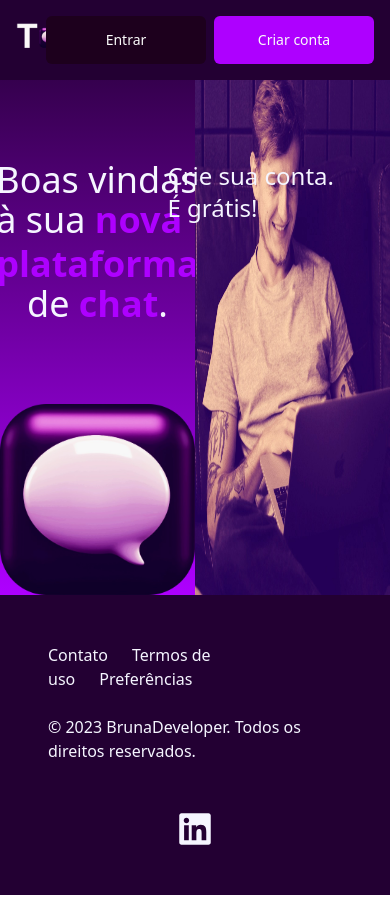
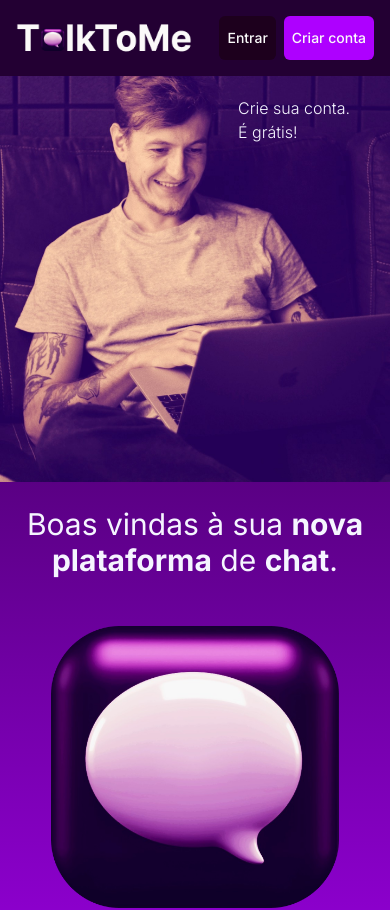
Before and after one commit to brunavarela/TalkToMe, a Next.js app in the folder talk-to-me-project/: page / in a window 390 px wide. Shown: the top 910 px of the page. Built offline with nearby package versions, Linux system fonts and the light colour scheme.

Commit message:
chore: create home responsiveness

```diff
--- a/talk-to-me-project/src/app/page.tsx
+++ b/talk-to-me-project/src/app/page.tsx
@@ -1,66 +1,76 @@
 import { Button } from "@/components/ui/button";
 import Link from "next/link";
+import { FaLinkedin } from "react-icons/fa";
 import secondaryLogo from "./assets/secondary-logo.png";
 import primaryLogo from "./assets/primary-logo.png";
 import bgImage from "./assets/bg-image.png";
-import { FaLinkedin } from "react-icons/fa";
 
 export default function Home() {
   return (
-    <body className="h-max">
-      <nav className="w-full absolute flex bg-background">
-        <div className="p-4 w-1/2">
-          <img src={primaryLogo.src} className="w-44"></img>
+    <div className="flex flex-col min-h-screen bg-gradient-to-b from-background to-foreground">
+      <nav className="w-full p-4 absolute flex bg-background  z-10">
+        <div className="w-1/2">
+          <img src={primaryLogo.src} className="w-44" alt="Primary Logo" />
         </div>
-        <div className="p-4 flex justify-end w-1/2">
+        <div className="w-1/2 flex justify-end">
           <div className="flex space-x-2">
-            <Button variant={"secondary"}>
+            <Button variant={"secondary"} size={"sm"} className="px-2 py-2">
               <Link href="/pages/sign-in">Entrar</Link>
-            </Button>
-            <Button>
+            </Button >
+            <Button size={"sm"}  className="px-2">
               <Link href="/pages/sign-up">Criar conta</Link>
             </Button>
           </div>
         </div>
       </nav>
-      <main className="flex bg-gradient-to-b from-background to-foreground ">
-        <div className="w-1/2 flex flex-col items-center mt-40">
-          <div className="w-100 flex flex-col space-y-1 mb-20">
-            <text className="text-4xl text-primary">
-              Boas vindas à sua <span className="text-foreground font-bold">nova</span>
-            </text>
-            <text className="text-4xl text-primary text-center">
-              <span className="text-foreground font-bold">plataforma</span> de <span className="text-foreground font-bold">chat</span>.
-            </text>
+      <main className="flex-grow flex flex-col-reverse lg:flex-row ">
+        <div className="lg:w-1/2 flex flex-col items-center mt-6 lg:mt-40">
+          <div className="mb-12 lg:mb-20 text-3xl lg:text-4xl text-primary text-center">
+            <p>
+              Boas vindas à sua{" "}
+              <span className="lg:text-foreground font-bold">nova</span>
+            </p>
+            <p>
+              <span className="lg:text-foreground font-bold">plataforma</span> de{" "}
+              <span className="lg:text-foreground font-bold">chat</span>.
+            </p>
           </div>
-          <img src={secondaryLogo.src} className="2xl:w-auto h-auto xl:w-96"></img>
+          <img
+            src={secondaryLogo.src}
+            className="w-72 mb-12 2xl:w-auto lg:w-96 xl:w-96 h-auto "
+            alt="Secondary Logo"
+          />
         </div>
-        <div className="w-1/2 flex flex-col items-center">
-          <img src={bgImage.src} className="w-full h-full"></img>
-          <div className="absolute right-14 top-40 text-start">
-            <p className="text-2xl text-primary font-light">Crie sua conta.</p>
-            <p className="text-2xl text-primary font-light">É grátis!</p>
+        <div className="lg:w-1/2 relative">
+          <img
+            src={bgImage.src}
+            className="w-full h-full object-cover"
+            alt="Background Image"
+          />
+          <div className="absolute right-10 top-24 lg:right-14 lg:top-40 text-start text-base lg:text-2xl">
+            <p className=" text-primary font-light">Crie sua conta.</p>
+            <p className=" text-primary font-light">É grátis!</p>
           </div>
         </div>
       </main>
-      <footer className="bg-background p-12 flex flex-col items-center space-y-6">
-        <nav className="text-primary space-x-6 ">
-          <a>Contato</a>
-          <a>Termos de uso</a>
-          <a>Preferências</a>
+      <footer className="p-12 bg-background text-center mt-auto">
+        <nav className="text-primary space-x-6">
+          <a href="#">Contato</a>
+          <a href="#">Termos de uso</a>
+          <a href="#">Preferências</a>
         </nav>
-        <span className="text-primary">
+        <p className="text-primary my-4">
           © 2023 BrunaDeveloper. Todos os direitos reservados.
-        </span>
-        <div className="flex text-primary text-4xl"> </div>
+        </p>
+        <div className="flex justify-center text-primary text-4xl space-x-4">
           <Link
             href="https://www.linkedin.com/in/bruna-varela-borges-1124021b3/"
             target="_blank"
-          className="flex text-primary text-4xl"
           >
             <FaLinkedin />
           </Link>
+        </div>
       </footer>
-    </body>
+    </div>
   );
 }
--- a/talk-to-me-project/src/components/ui/button.tsx
+++ b/talk-to-me-project/src/components/ui/button.tsx
@@ -22,7 +22,7 @@ const buttonVariants = cva(
       },
       size: {
         default: "h-10 w-40 px-8 py-6",
-        sm: "h-9 rounded-md px-3",
+        sm: "sm:h-9 sm:w-40 sm:px-3",
         lg: "h-11 rounded-md px-8",
         icon: "h-10 w-10",
       },
--- a/talk-to-me-project/tailwind.config.ts
+++ b/talk-to-me-project/tailwind.config.ts
@@ -12,7 +12,7 @@ module.exports = {
       center: true,
       padding: "2rem",
       screens: {
-        'sm': {'min': '640px', 'max': '767px'},
+        'sm': {'min': '375px', 'max': '767px'},
         // => @media (min-width: 640px and max-width: 767px) { ... }
 
         'md': {'min': '768px', 'max': '1023px'},
```
Lines whose indentation alone changed are shown as unchanged.
